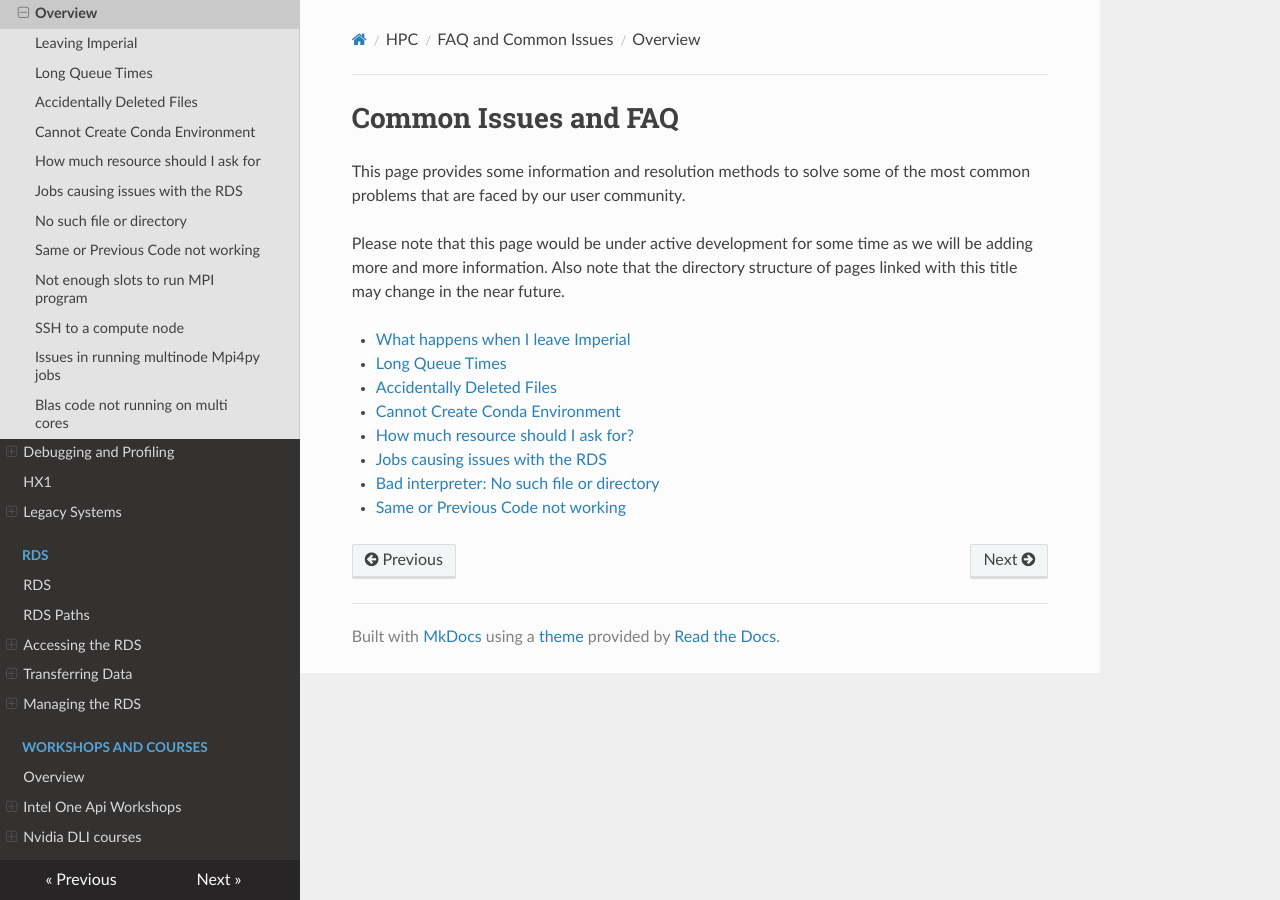
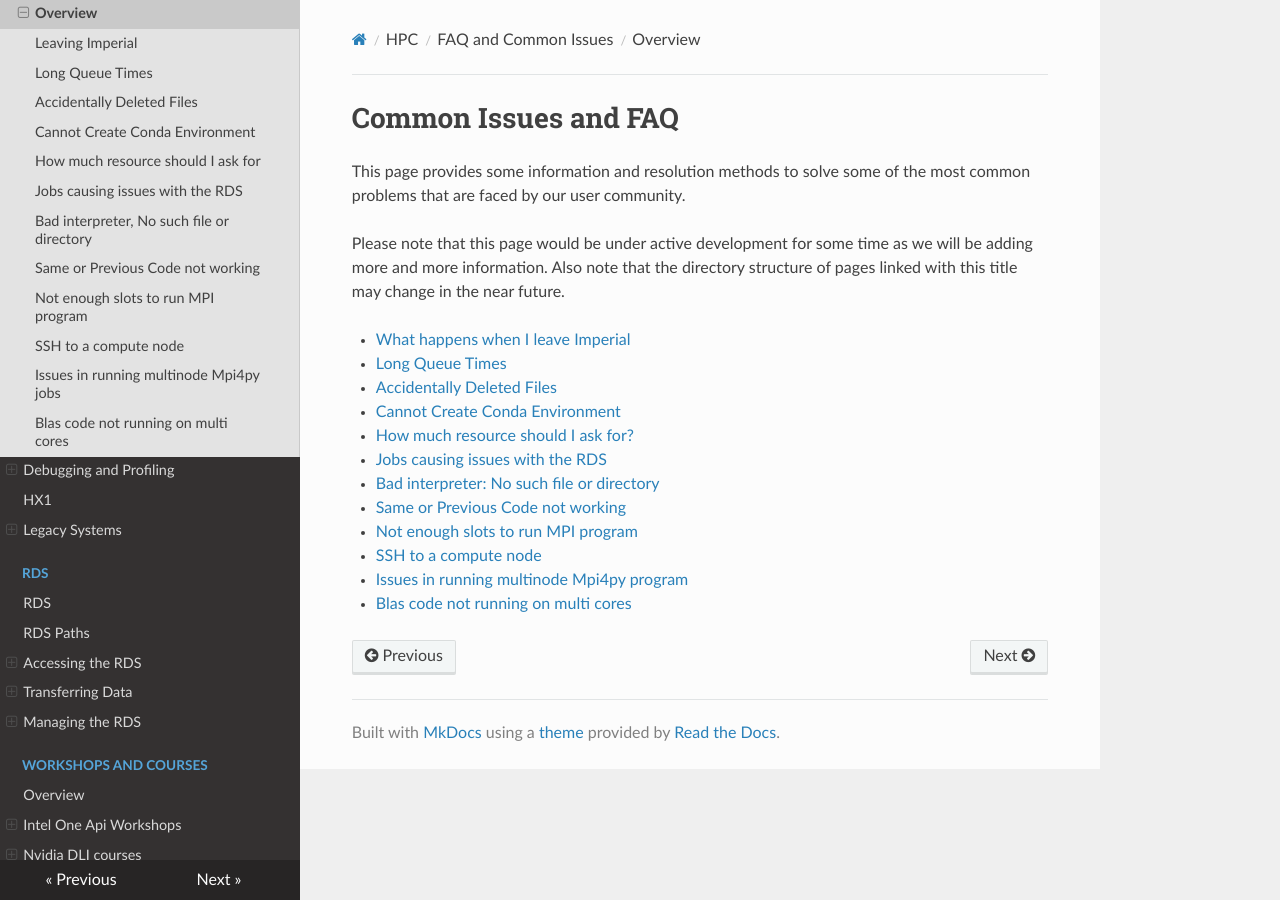
Before and after one commit to ImperialCollegeLondon/icl-rcs-user-guide, an MkDocs documentation site: the page built from docs/hpc/faq/index.md, in a window 1280 px wide. Built offline with MkDocs 1.6.1, drawn with Linux system fonts in a browser that asks for light colours; nearby versions of some CDN libraries.

Commit message:
Added missing items on the FAQ index page (#59)

```diff
--- a/docs/hpc/faq/index.md
+++ b/docs/hpc/faq/index.md
@@ -12,3 +12,7 @@ Please note that this page would be under active development for some time as we
 * [Jobs causing issues with the RDS](./job-issues-rds.md)
 * [Bad interpreter: No such file or directory](./bad-interpreter.md)
 * [Same or Previous Code not working](./code-not-working.md)
+* [Not enough slots to run MPI program](./not-enough-slots.md)
+* [SSH to a compute node](./ssh-compute-node.md)
+* [Issues in running multinode Mpi4py program](./multinode-mpi4py.md)
+* [Blas code not running on multi cores](./blas_multicore_issue.md)
--- a/mkdocs.yml
+++ b/mkdocs.yml
@@ -79,7 +79,7 @@ nav:
       - Cannot Create Conda Environment: hpc/faq/cannot-create-conda-env.md
       - How much resource should I ask for: hpc/faq/how-much-resource.md
       - Jobs causing issues with the RDS: hpc/faq/job-issues-rds.md
-      - No such file or directory: hpc/faq/bad-interpreter.md
+      - Bad interpreter, No such file or directory: hpc/faq/bad-interpreter.md
       - Same or Previous Code not working: hpc/faq/code-not-working.md
       - Not enough slots to run MPI program: hpc/faq/not-enough-slots.md
       - SSH to a compute node: hpc/faq/ssh-compute-node.md
```
